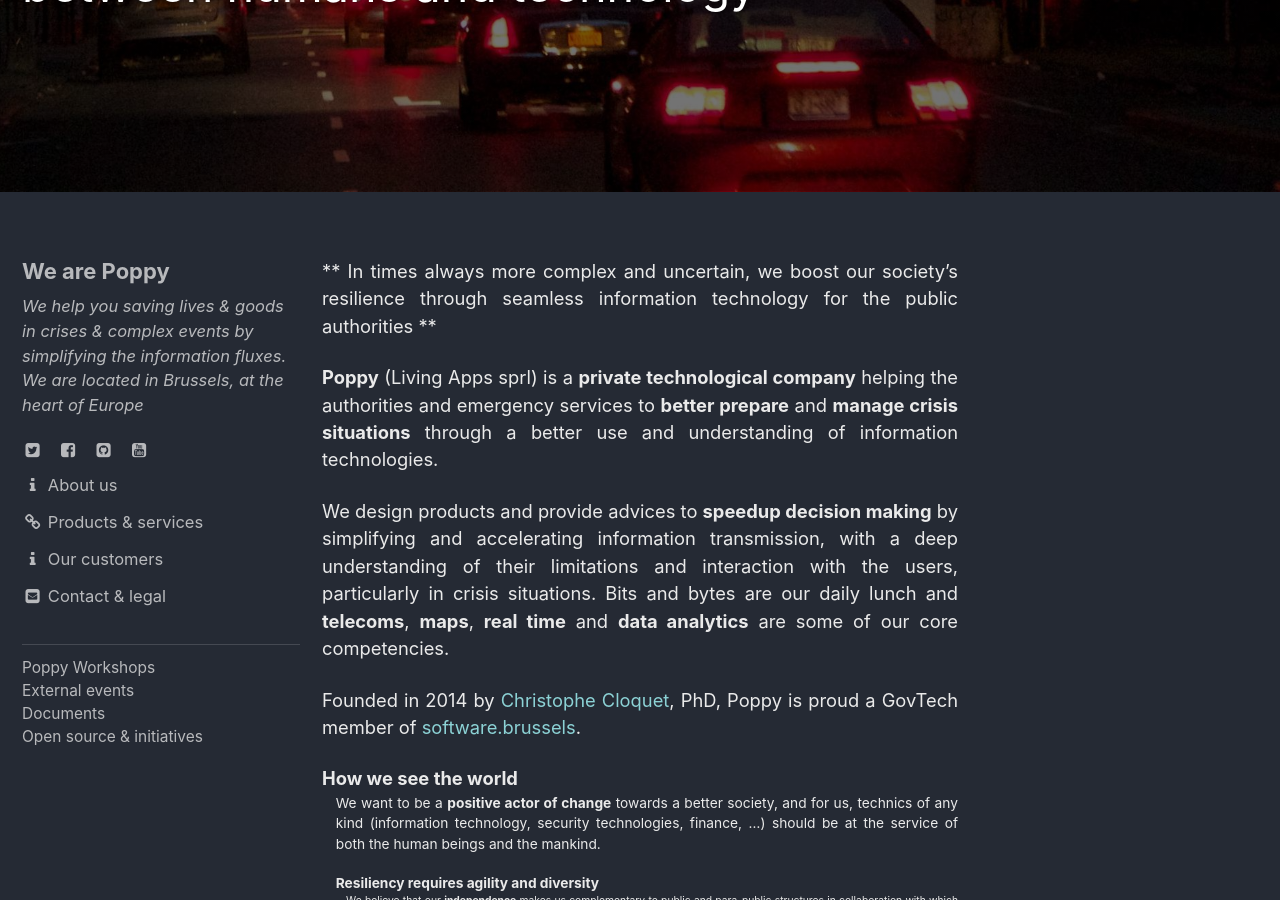
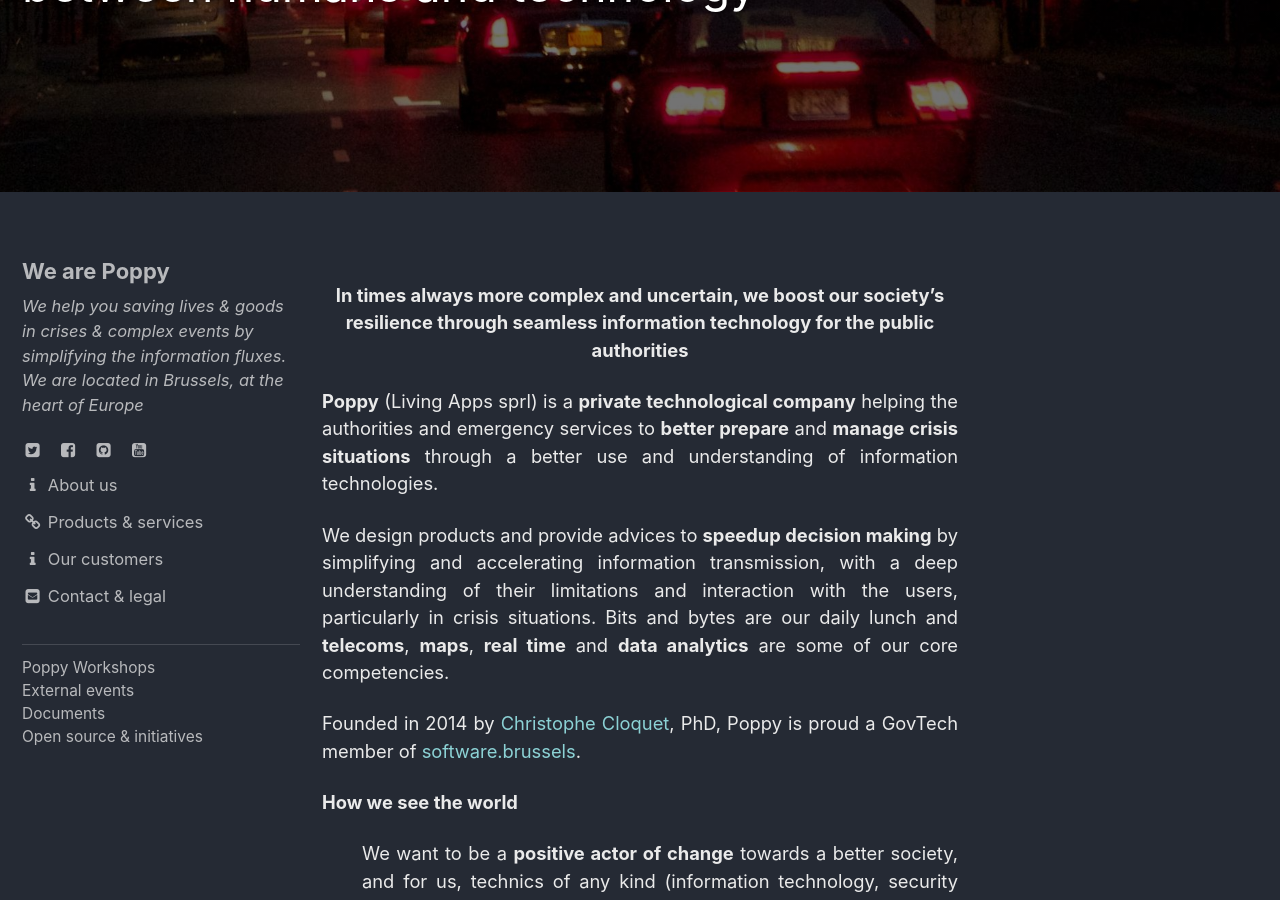
Before and after one commit to ccloquet/ccloquet.github.io, a Jekyll site: the page built from _pages/about_us.md, in a window 1280 px wide and 900 px high, scrolled down 373 px. Built offline with Jekyll 4.4.1, drawn with Linux system fonts in a browser that asks for light colours; cached includes are drawn as plain includes.

Commit message:
Update about_us.md

```diff
--- a/_pages/about_us.md
+++ b/_pages/about_us.md
@@ -10,81 +10,62 @@ permalink: /about_us/
 ---
 
 
-<p class="has-line-data" data-line-start="1" data-line-end="2">** In times always more complex and uncertain, we boost our society’s resilience through seamless information technology for the public authorities **</p>
-<p class="has-line-data" data-line-start="3" data-line-end="4"><strong>Poppy</strong> (Living Apps sprl) is a <strong>private technological company</strong> helping the authorities and emergency services to <strong>better prepare</strong> and <strong>manage crisis situations</strong> through a better use and understanding of information technologies.</p>
-<p class="has-line-data" data-line-start="5" data-line-end="6">We design products and provide advices to <strong>speedup decision making</strong> by simplifying and accelerating information transmission, with a deep understanding of their limitations and interaction with the users, particularly in crisis situations. Bits and bytes are our daily lunch and <strong>telecoms</strong>, <strong>maps</strong>, <strong>real time</strong> and <strong>data analytics</strong> are some of our core competencies.</p>
-<p class="has-line-data" data-line-start="7" data-line-end="8">Founded in 2014 by <a href="https://www.linkedin.com/in/ccloquet/">Christophe Cloquet</a>, PhD, Poppy is proud a GovTech member of <a href="https://software.brussels">software.brussels</a>.</p>
-<dl>
-<dt><strong>How we see the world</strong></dt>
-<dd>
-<p class="has-line-data" data-line-start="12" data-line-end="13">We want to be a <strong>positive actor of change</strong> towards a better society, and for us, technics of any kind (information technology, security technologies, finance, …) should be at the service of both the human beings and the mankind.</p>
-<dl>
-<dt><strong>Resiliency requires agility and diversity</strong></dt>
-<dd>
-<p class="has-line-data" data-line-start="15" data-line-end="16">We believe that our <strong>independence</strong> makes us complementary to public and para-public structures in collaboration with which we want to do our bit.</p>
-</dd>
-<dd>
-<p class="has-line-data" data-line-start="17" data-line-end="18">Our <strong>small size</strong> is definitely an asset for your organization. It allows us to quickly <strong>adapt</strong> to change and to adopt a <strong>human approach</strong>. Small also means a sharp answer to your needs: we are integrated in a <strong>network of carefully selected professionnals</strong>, that we sollicitate every time that it is needed.</p>
-</dd>
-<dd>
-<p class="has-line-data" data-line-start="19" data-line-end="20">Our specificity expresses itself through a <strong>freedom of initiative</strong> (research &amp;  development of new products, building of new competencies, way of communicating and interpellating about emerging problematics…), by a <strong>neutral external point of view</strong> to analyze and challenge the cases you submit us, and a <strong><em>fighting spirit</em></strong> fostered by our daily risk-taking.</p>
-</dd>
-<dd>
-<p class="has-line-data" data-line-start="21" data-line-end="22">Our external position allows us to <strong>bridge public entities</strong> that would otherwise be disconnected, allowing for relevant and non-confidential but often unaccessible information and innovation to flow when appropriate.</p>
-</dd>
-<dd>
-<p class="has-line-data" data-line-start="23" data-line-end="24"><strong>Diversity</strong> and <strong>inclusion</strong> are key to resiliency and we want to promote them. When required, we for instance collaborate with the consultants of Passwerk, who are carrying an autistic syndrom disorder (ASD).</p>
-</dd>
-<dd>
-<p class="has-line-data" data-line-start="25" data-line-end="26">We believe that resiliency is built by <strong>strengthing</strong> both the <strong>links</strong> within local communities and the exchanges – mainly of knowledge, experiences, arts and useful goods and services – with distant communities.</p>
-</dd>
-<dd>
-<p class="has-line-data" data-line-start="26" data-line-end="27">Constant and active adjustments of the balance between local and global scales should be made, in order to stay far from both extremes. Currently, our way to help requilibrate the balance is to <a href="BLOG">choose local suppliers when possible</a>, and be part of the <strong><a href="ZINNE">Zinne</a></strong> network. We must do all that is in our power to make more connections and not staying closed on ourselves.</p>
-</dd>
-<dd>
-<p class="has-line-data" data-line-start="28" data-line-end="29"><strong>Migration</strong> is to us key to diversity. This is much debated and we do not ignore the issues it carries, which must be adressed. At our scale, we want to be part to a better welcome of refugees in Belgium, by supporting <strong><a href="SINGA">Singa</a></strong>. This association has as goals the creation of links between refugees and local people. Links, again!</p>
-</dd>
-</dl>
-</dd>
-<dd>
-<dl>
-<dt><strong>Security</strong></dt>
-<dd>
-<p class="has-line-data" data-line-start="31" data-line-end="32">Whereas the positive impact of disaster rescue makes quite the unanimity, security is sometimes more disputed, particularly when it is conflicting with freedom.</p>
-</dd>
-<dd>
-<p class="has-line-data" data-line-start="33" data-line-end="34">We acknowledge that in the state of today’s mankind, there is no perfect solution to the freedom-security paradox, because no one is perfect.</p>
-</dd>
-<dd>
-<p class="has-line-data" data-line-start="35" data-line-end="36">That means we must progress every day. We strongly believe that <strong>security must be at the service of democracy</strong> in the sense of a peaceful public space where citizens – minorities included – can make the society evolve by making their voice heared. Security should be the tool that <strong>protects the weak against the strong</strong> in view of the common good.</p>
-</dd>
-<dd>
-<p class="has-line-data" data-line-start="37" data-line-end="38">Security must therefore be subordoned to a strong ethics, at the very least encompassing the Human Rights Declaration, and be exerced with that vision in mind.</p>
-</dd>
-<dd>
-<p class="has-line-data" data-line-start="39" data-line-end="40">To us, technical security measures are therefore a mean, and no solution in themselves. On the long term, education, solidarity, culture, and strenghtening of bonds will be the best warrants of a peaceful society.</p>
-</dd>
-</dl>
-</dd>
-<dt><strong>Our approach</strong></dt>
-<dd>
-<p class="has-line-data" data-line-start="43" data-line-end="44">If you agree with our vision, we work with you to <strong>serve</strong> your objectives, your organisation, your members and beneficiaries through <strong>innovation</strong> and <strong>co-creation</strong> of solutions, thanks to the meeting of our expertise and your knowledge of the field.</p>
-</dd>
-<dd>
-<p class="has-line-data" data-line-start="45" data-line-end="46">Our holistic and systemic approach allow to consider the objectives, people and means within the same living picture. This ensures strategies are applicable, people are respected and means are used at their full potential.</p>
-</dd>
-<dd>
-<p class="has-line-data" data-line-start="47" data-line-end="48">We feel inspired by complexity thinkers such as <a href="MORIN">Edgar Morin</a>, by statement such as the <a href="AGILE">Agile Manifesto</a> and by frameworks such as <a href="ITIL">ITIL v4</a>.</p>
-</dd>
-<dd>
-<p class="has-line-data" data-line-start="49" data-line-end="50">We value your <strong>autonomy</strong>, through which we try to stay away from position revenues. It goes through <strong>open products</strong> each time it is possible (<a href="GITHUB">open-source</a>, open data, …) and the open sharing of our expertise.</p>
-</dd>
-<dd>
-<p class="has-line-data" data-line-start="51" data-line-end="52"><strong>Confidence</strong>, that goes through <strong>ethics</strong> and <strong>integrity</strong> and <strong>open collaboration</strong> at each step and towards every person involved or impacted.</p>
-</dd>
-<dd>
-<p class="has-line-data" data-line-start="53" data-line-end="54">We are not perfect, tough, and we engage agreely in conversations with you to better respect our values, and make them evolve.</p>
-</dd>
-</dl>
-<p class="has-line-data" data-line-start="55" data-line-end="56">In coherence with our vision, we proudly and actively support the <a href="http://foss4g.be"><strong>OSGeo</strong></a> (Open source Software for Geography) and in particular QGIS,  <a href="https://www.singa-belgium.org/"><strong>Singa</strong></a> (creating links between migrant and local people) and the <a href="https://www.zinne.brussels/"><strong>Zinne</strong></a> (Brussels’ local “money”) (see our blog post) and share voluntarily our knowledge with the working group « resilience and crisis management » of Brussels Prevention and Security.</p>
-<p class="has-line-data" data-line-start="57" data-line-end="58">By collaborating with us, you not only help your insitution to progress but also – trough the profits you allow us to make to invest in that direction – help the society as a whole.</p>
+<p ><center><strong>In times always more complex and uncertain, we boost our society’s resilience through seamless information technology for the public authorities</strong></center></p>
+<p ><strong>Poppy</strong> (Living Apps sprl) is a <strong>private technological company</strong> helping the authorities and emergency services to <strong>better prepare</strong> and <strong>manage crisis situations</strong> through a better use and understanding of information technologies.</p>
+<p >We design products and provide advices to <strong>speedup decision making</strong> by simplifying and accelerating information transmission, with a deep understanding of their limitations and interaction with the users, particularly in crisis situations. Bits and bytes are our daily lunch and <strong>telecoms</strong>, <strong>maps</strong>, <strong>real time</strong> and <strong>data analytics</strong> are some of our core competencies.</p>
+<p >Founded in 2014 by <a href="https://www.linkedin.com/in/ccloquet/">Christophe Cloquet</a>, PhD, Poppy is proud a GovTech member of <a href="https://software.brussels">software.brussels</a>.</p>
+
+<strong>How we see the world</strong><br>
+
+<div style="margin-left: 40px">
+
+<p>We want to be a <strong>positive actor of change</strong> towards a better society, and for us, technics of any kind (information technology, security technologies, finance, …) should be at the service of both the human beings and the mankind.</p>
+
+<strong>Resiliency requires agility and diversity</strong><br>
+
+<p >We believe that our <strong>independence</strong> makes us complementary to public and para-public structures in collaboration with which we want to do our bit.</p>
+
+<p >Our <strong>small size</strong> is definitely an asset for your organization. It allows us to quickly <strong>adapt</strong> to change and to adopt a <strong>human approach</strong>. Small also means a sharp answer to your needs: we are integrated in a <strong>network of carefully selected professionnals</strong>, that we sollicitate every time that it is needed.</p>
+
+<p >Our specificity expresses itself through a <strong>freedom of initiative</strong> (research &amp;  development of new products, building of new competencies, way of communicating and interpellating about emerging problematics…), by a <strong>neutral external point of view</strong> to analyze and challenge the cases you submit us, and a <strong><em>fighting spirit</em></strong> fostered by our daily risk-taking.</p>
+
+<p >Our external position allows us to <strong>bridge public entities</strong> that would otherwise be disconnected, allowing for relevant and non-confidential but often unaccessible information and innovation to flow when appropriate.</p>
+
+<p ><strong>Diversity</strong> and <strong>inclusion</strong> are key to resiliency and we want to promote them. When required, we for instance collaborate with the consultants of Passwerk, who are carrying an autistic syndrom disorder (ASD).</p>
+
+<p >We believe that resiliency is built by <strong>strengthing</strong> both the <strong>links</strong> within local communities and the exchanges – mainly of knowledge, experiences, arts and useful goods and services – with distant communities.</p>
+
+<p >Constant and active adjustments of the balance between local and global scales should be made, in order to stay far from both extremes. Currently, our way to help requilibrate the balance is to <a href="BLOG">choose local suppliers when possible</a>, and be part of the <strong><a href="ZINNE">Zinne</a></strong> network. We must do all that is in our power to make more connections and not staying closed on ourselves.</p>
+
+<p ><strong>Migration</strong> is to us key to diversity. This is much debated and we do not ignore the issues it carries, which must be adressed. At our scale, we want to be part to a better welcome of refugees in Belgium, by supporting <strong><a href="SINGA">Singa</a></strong>. This association has as goals the creation of links between refugees and local people. Links, again!</p>
+
+<strong>Security</strong>
+
+<p >Whereas the positive impact of disaster rescue makes quite the unanimity, security is sometimes more disputed, particularly when it is conflicting with freedom.</p>
+
+<p >We acknowledge that in the state of today’s mankind, there is no perfect solution to the freedom-security paradox, because no one is perfect.</p>
+
+<p >That means we must progress every day. We strongly believe that <strong>security must be at the service of democracy</strong> in the sense of a peaceful public space where citizens – minorities included – can make the society evolve by making their voice heared. Security should be the tool that <strong>protects the weak against the strong</strong> in view of the common good.</p>
+
+<p >Security must therefore be subordoned to a strong ethics, at the very least encompassing the Human Rights Declaration, and be exerced with that vision in mind.</p>
+
+<p >To us, technical security measures are therefore a mean, and no solution in themselves. On the long term, education, solidarity, culture, and strenghtening of bonds will be the best warrants of a peaceful society.</p>
+
+</div>
+<div style="margin-left: 40px">
+<strong>Our approach</strong>
+
+<p >If you agree with our vision, we work with you to <strong>serve</strong> your objectives, your organisation, your members and beneficiaries through <strong>innovation</strong> and <strong>co-creation</strong> of solutions, thanks to the meeting of our expertise and your knowledge of the field.</p>
+
+<p >Our holistic and systemic approach allow to consider the objectives, people and means within the same living picture. This ensures strategies are applicable, people are respected and means are used at their full potential.</p>
+
+<p >We feel inspired by complexity thinkers such as <a href="MORIN">Edgar Morin</a>, by statement such as the <a href="AGILE">Agile Manifesto</a> and by frameworks such as <a href="ITIL">ITIL v4</a>.</p>
+
+<p >We value your <strong>autonomy</strong>, through which we try to stay away from position revenues. It goes through <strong>open products</strong> each time it is possible (<a href="GITHUB">open-source</a>, open data, …) and the open sharing of our expertise.</p>
+
+<p ><strong>Confidence</strong>, that goes through <strong>ethics</strong> and <strong>integrity</strong> and <strong>open collaboration</strong> at each step and towards every person involved or impacted.</p>
+
+<p >We are not perfect, tough, and we engage agreely in conversations with you to better respect our values, and make them evolve.</p>
+</div>
+<p >In coherence with our vision, we proudly and actively support the <a href="http://foss4g.be"><strong>OSGeo</strong></a> (Open source Software for Geography) and in particular QGIS,  <a href="https://www.singa-belgium.org/"><strong>Singa</strong></a> (creating links between migrant and local people) and the <a href="https://www.zinne.brussels/"><strong>Zinne</strong></a> (Brussels’ local “money”) (see our blog post) and share voluntarily our knowledge with the working group « resilience and crisis management » of Brussels Prevention and Security.</p>
+<p >By collaborating with us, you not only help your insitution to progress but also – trough the profits you allow us to make to invest in that direction – help the society as a whole.</p>
```
